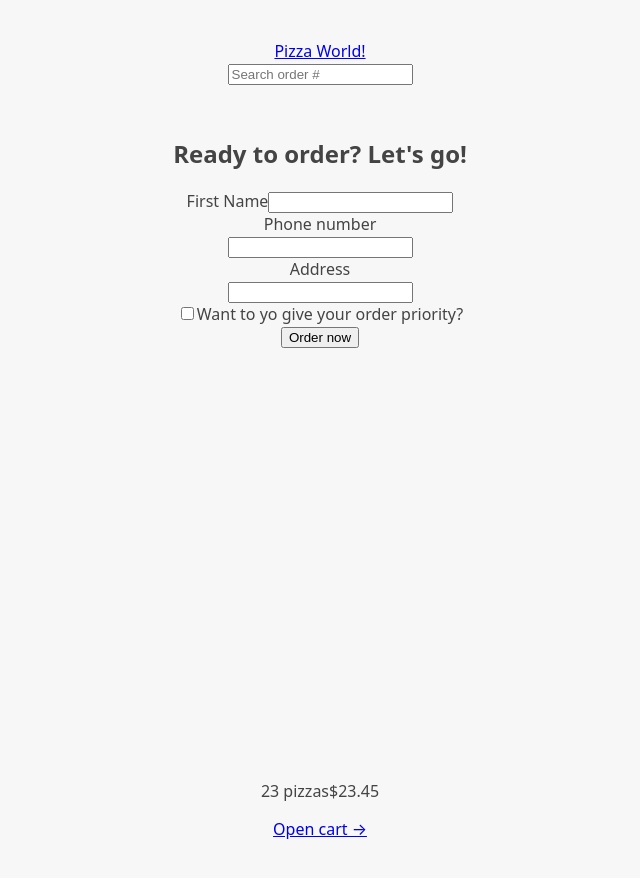
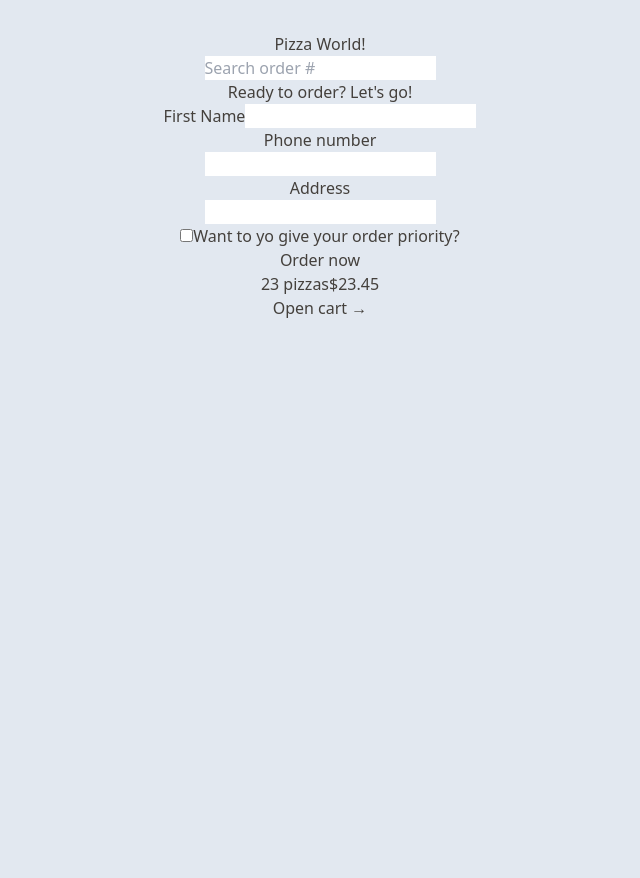
Before and after one commit to amithkashyaph/pizza-world, a React (Vite) app: page /order/new in a window 1280 px wide. Shown: the whole page, without its empty margins (320-960 px from the left). After the commit the page ends 800 px from the top, so only its background shows below. Built offline with nearby package versions, Linux system fonts and the light colour scheme.

Commit message:
added style for button

```diff
--- a/src/index.css
+++ b/src/index.css
@@ -1,38 +1,48 @@
-body {
-  font-family: system-ui, -apple-system, BlinkMacSystemFont, 'Segoe UI', Roboto,
-    Oxygen, Ubuntu, Cantarell, 'Open Sans', 'Helvetica Neue', sans-serif;
-  background-color: #f7f7f7;
-  color: #444;
+@tailwind base;
+@tailwind components;
+@tailwind utilities;
+
+@layer components {
+  .input {
+    @apply w-full rounded-full border border-stone-200 px-4 py-2 transition-all duration-300 focus:outline-none focus:ring focus:ring-yellow-400;
+  }
 }
-
-.layout {
-  display: grid;
-  grid-template-rows: auto 1fr auto;
-  gap: 32px;
-  height: 100dvh;
-}
-
 /* https://dev.to/afif/i-made-100-css-loaders-for-your-next-project-4eje */
 .loader {
   width: 45px;
   aspect-ratio: 0.75;
   --c: no-repeat linear-gradient(#333 0 0);
-  background: var(--c) 0% 50%, var(--c) 50% 50%, var(--c) 100% 50%;
+  background:
+    var(--c) 0% 50%,
+    var(--c) 50% 50%,
+    var(--c) 100% 50%;
   background-size: 20% 50%;
   animation: loading 1s infinite linear;
 }
 
 @keyframes loading {
   20% {
-    background-position: 0% 0%, 50% 50%, 100% 50%;
+    background-position:
+      0% 0%,
+      50% 50%,
+      100% 50%;
   }
   40% {
-    background-position: 0% 100%, 50% 0%, 100% 50%;
+    background-position:
+      0% 100%,
+      50% 0%,
+      100% 50%;
   }
   60% {
-    background-position: 0% 50%, 50% 100%, 100% 0%;
+    background-position:
+      0% 50%,
+      50% 100%,
+      100% 0%;
   }
   80% {
-    background-position: 0% 50%, 50% 50%, 100% 100%;
+    background-position:
+      0% 50%,
+      50% 50%,
+      100% 100%;
   }
 }
```
